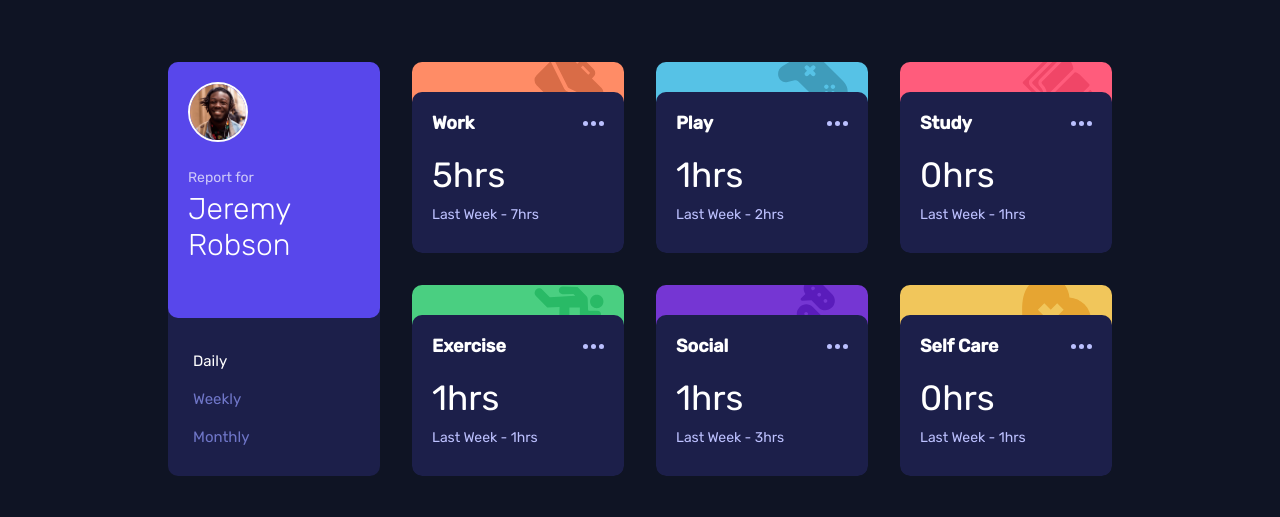
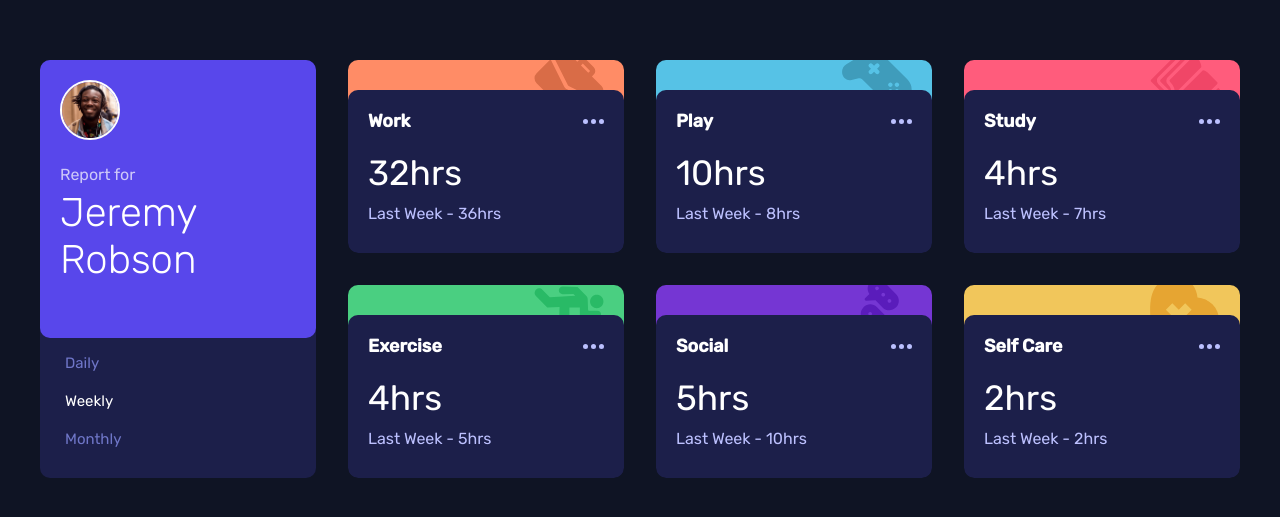
Before and after one commit to exxnnonymous/time-tracking-dashboard, a plain HTML site: page index.html in a window 1280 px wide. Shown: the part 131-648 px from the top of the page. Drawn offline with Linux system fonts and the light colour scheme.

Commit message:
increase size of font and container

```diff
--- a/index.html
+++ b/index.html
@@ -40,8 +40,8 @@
             </div>
           </div>
           <ul class="bottom-row">
-            <li><button class="choose-btn active" value="daily">Daily</button></li>
-            <li><button class="choose-btn" value="weekly">Weekly</button></li>
+            <li><button class="choose-btn" value="daily">Daily</button></li>
+            <li><button class="choose-btn active" value="weekly">Weekly</button></li>
             <li><button class="choose-btn" value="monthly">Monthly</button></li>
           </ul>
         </div>
--- a/script.js
+++ b/script.js
@@ -54,4 +54,4 @@ buttons.forEach((button) => {
 
 
 
-fetchTheData("daily");
+fetchTheData("weekly");
--- a/style.css
+++ b/style.css
@@ -43,13 +43,13 @@ h1, h2, h3, h4, h5, h6, p, ul{
     width: 100%;
     min-height: 100vh;
     color: white;
-    max-width: 1024px;
+    max-width: var(--desktop-width);
     padding-inline: 20px;
     display: flex;
     place-items: center;
     margin: 0 auto;
     font-family: var(--card-font);
-    padding-block: 40px;
+    padding-block: 20px;
 }
 
 .cards-wrapper{
@@ -58,7 +58,7 @@ h1, h2, h3, h4, h5, h6, p, ul{
     width: 100%;
     display: grid;
     grid-gap: 2rem;
-    grid-template-columns: repeat(auto-fill, minmax(170px,1fr));
+    grid-template-columns: repeat(auto-fill, minmax(250px,1fr));
 }
 
 
@@ -96,7 +96,7 @@ padding: 30px 20px;
 }
 
 .main-card .top-row span{
-font-size: 14px;
+font-size: 16px;
 display: inline-block;
 margin-bottom: 5px;
 opacity: .7;
@@ -179,7 +179,7 @@ opacity: 1;
     margin-bottom: 10px;
 }
 .previous-data{
-    font-size: 14px;
+    font-size: 16px;
     color: var(--neutral-Pale-Blue );
 }
 
@@ -215,7 +215,7 @@ opacity: 1;
         }
 
         .main-card .top-row .profile-name{
-            font-size: 30px;
+            font-size: 40px;
             }
 
             .main-card .top-row{
@@ -232,6 +232,10 @@ opacity: 1;
                     .choose-btn{
                         font-size: 15px;
                     }
+                    .current-data{
+                        font-size: 35px;
+                        margin-bottom: 10px;
+                    }
 }
 
 @media (max-width:420px) {
```
